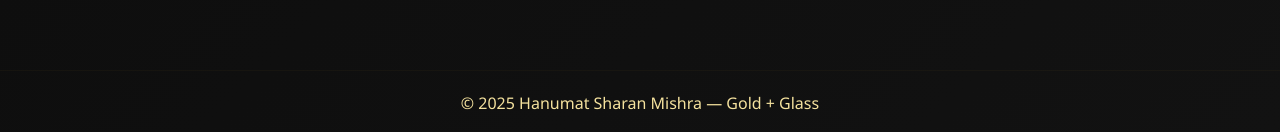
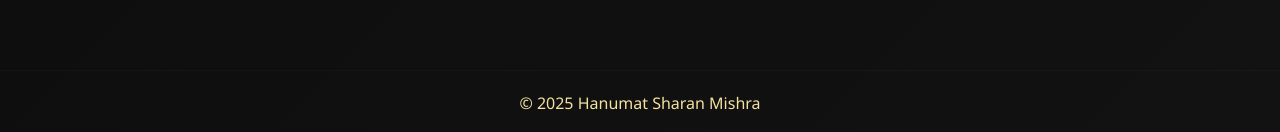
Before and after one commit to hanumatsharan/hanumat_Mishra, a plain HTML site: page about.html in a window 1280 px wide. Shown: the part 1096-1228 px from the top of the page. Drawn offline with nearby package versions, Linux system fonts and the light colour scheme.

Commit message:
Update about.html

```diff
--- a/about.html
+++ b/about.html
@@ -47,5 +47,5 @@ Hanumat combines strong analytical capability with on-ground market insight to d
     </div>
   </section>
 </main>
-<footer>© 2025 Hanumat Sharan Mishra — Gold + Glass</footer>
+<footer>© 2025 Hanumat Sharan Mishra</footer>
 <script src="js/scripts.js"></script><script src="https://cdn.jsdelivr.net/npm/bootstrap@5.3.2/dist/js/bootstrap.bundle.min.js"></script></body></html>
```
